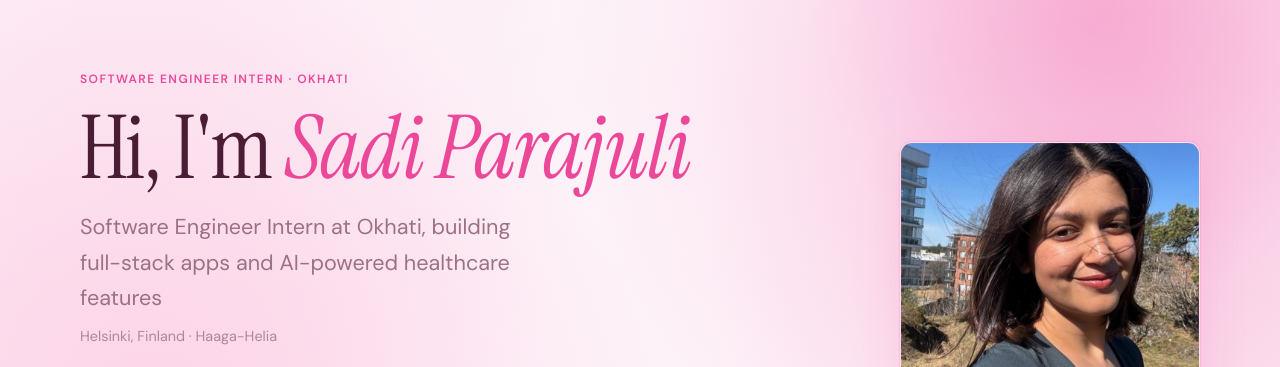
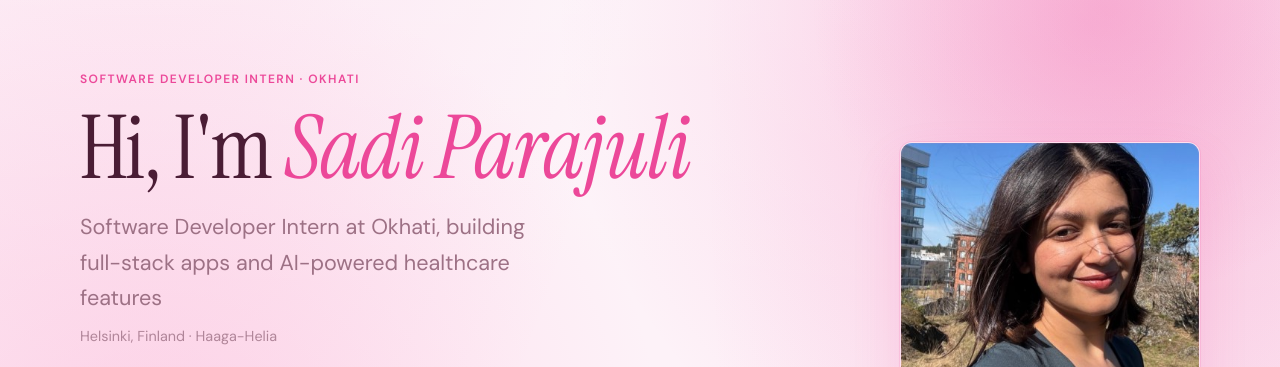
Before and after one commit to sadikshyeah/Sadi_portfolio, a React (Vite) app: page / in a window 1280 px wide. Shown: the part 132-499 px from the top of the page. Built offline with nearby package versions, Linux system fonts and the light colour scheme.

Commit message:
Update role title

```diff
--- a/src/data/portfolio.ts
+++ b/src/data/portfolio.ts
@@ -17,12 +17,12 @@ export const portfolio = {
   profilePhoto,
   profilePhotoAlt: 'Professional headshot of Sadi Parajuli',
   tagline:
-    'Software Engineer Intern at Okhati, building full-stack apps and AI-powered healthcare features',
-  role: 'Software Engineer Intern · Okhati',
+    'Software Developer Intern at Okhati, building full-stack apps and AI-powered healthcare features',
+  role: 'Software Developer Intern · Okhati',
   location: 'Helsinki, Finland · Haaga-Helia',
   school: 'Haaga-Helia University of Applied Sciences',
   degree: 'Bachelor of Information Technology (final year)',
-  about: `I'm Sadi Parajuli, a final-year Information Technology student at Haaga-Helia in Helsinki and a Software Engineer Intern at Okhati. I enjoy building reliable backend services and clean, responsive frontends, from Spring Boot APIs with PostgreSQL to React + TypeScript UIs.
+  about: `I'm Sadi Parajuli, a final-year Information Technology student at Haaga-Helia in Helsinki and a Software Developer Intern at Okhati. I enjoy building reliable backend services and clean, responsive frontends, from Spring Boot APIs with PostgreSQL to React + TypeScript UIs.
 
 At Okhati I'm working on real-time voice-to-text and AI clinical summaries for healthcare teams. I've also shipped course projects and a Scrum-based team app, and I'm open to new opportunities where I can keep learning and growing as a developer.`,
   social: {
```
